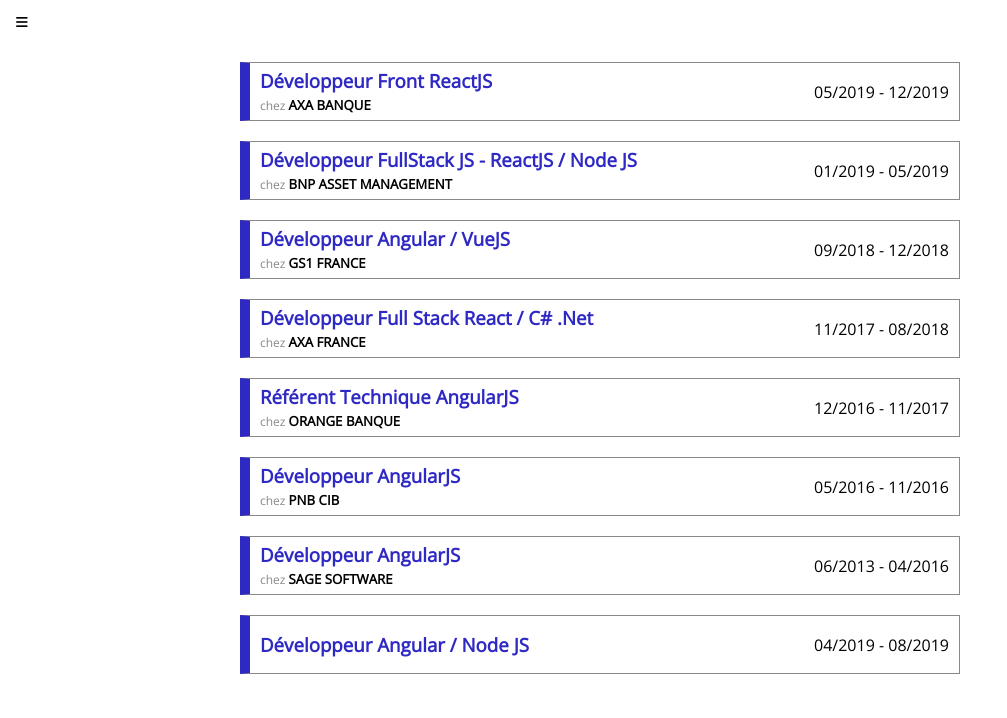
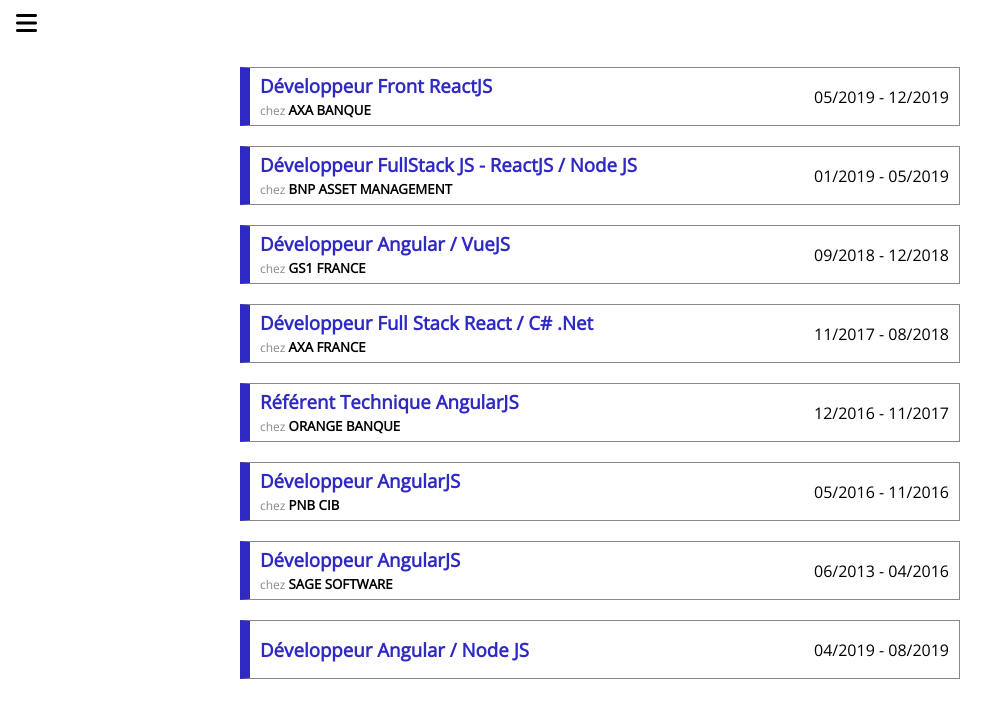
Before and after one commit to OUARRICH/portfolio, a React (Create React App) app: page / in a window 1280 px wide. Shown: the top 718 px of the page, without its empty margins (0-1007 px from the left). Built offline with nearby package versions, Linux system fonts and the light colour scheme.

Commit message:
chore: add close menu icon

```diff
--- a/src/App.css
+++ b/src/App.css
@@ -10,6 +10,10 @@
     left: 10px;
     top: 10px;
     outline: none;
+}
+
+.App__barsIcon .fas{
+    font-size: 24px;
 }
 
 .App__Content {
--- a/src/App.js
+++ b/src/App.js
@@ -23,7 +23,8 @@
       <Menu onClickMenuItem={onClickMenuItem} open={open} selectedMenuItem={selectedMenuItem} />
       <div>
         <button className="App__barsIcon" onClick={toogleSideBar}>
-          <i className="fas fa-bars"></i>
+          {!open && <i className="fas fa-bars"></i>}
+          {open && <i className="fas fa-times"></i>}
         </button>
         <div className="App__Content">
           <Experiences />
--- a/src/experiences/Modal.js
+++ b/src/experiences/Modal.js
@@ -12,8 +12,6 @@
                     <h5>{title}</h5>
                     <button className="Modal__close" onClick={onClose}><i className="fas fa-times"></i></button>
                 </header>
-
-
                 <div className="Modal__content" dangerouslySetInnerHTML={{__html: content}}>
                 </div>
             </section>
```
